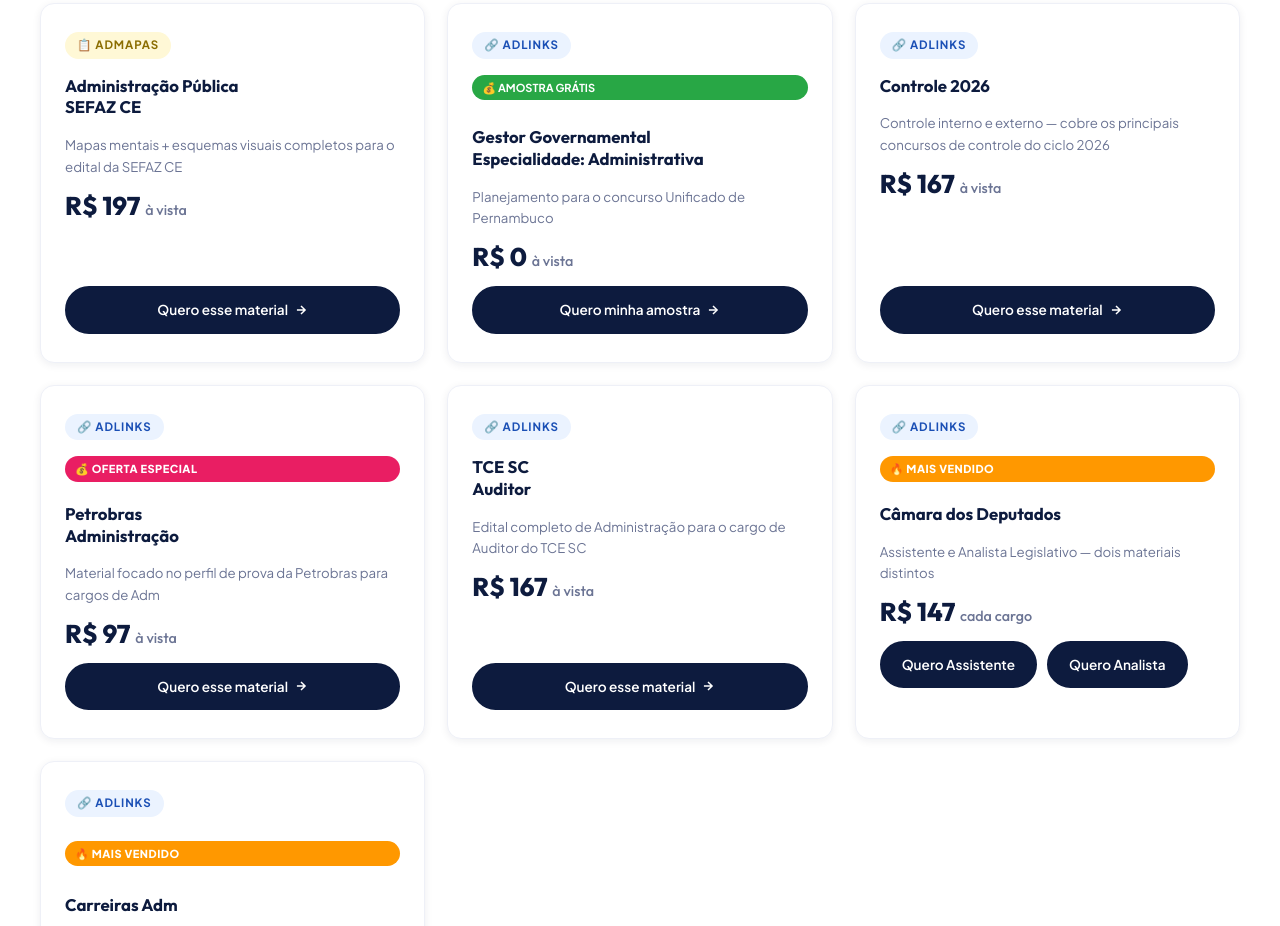
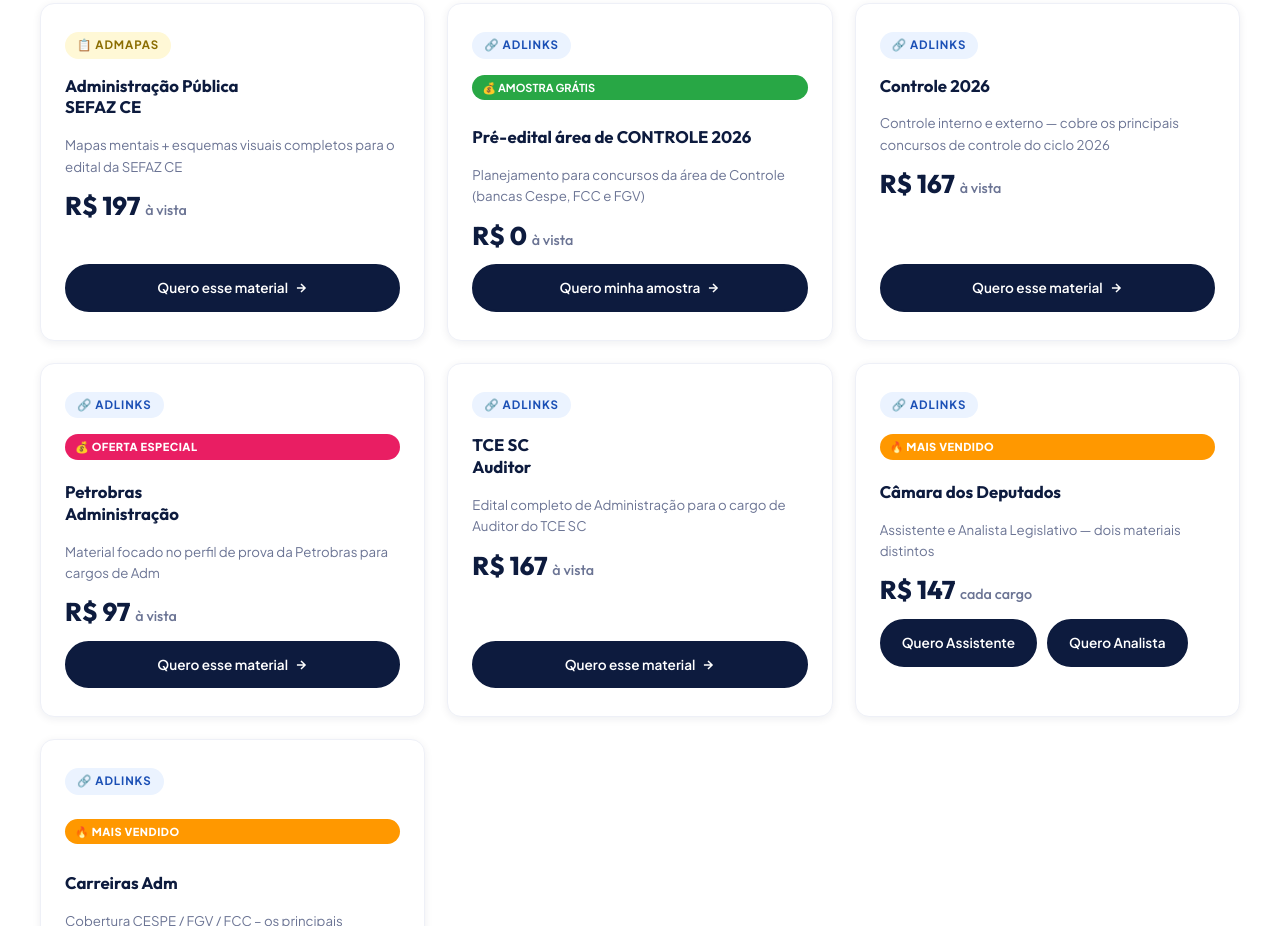
Before and after one commit to tresvezesadm-art/Primeiro-site, a plain HTML site: page index.html in a window 1280 px wide. Shown: the part 2075-3001 px from the top of the page. Drawn offline with nearby package versions, Linux system fonts and the light colour scheme.

Commit message:
Update index.html

```diff
--- a/index.html
+++ b/index.html
@@ -657,8 +657,8 @@
             <div style="background: #28a745; color: white; padding: 4px 10px; border-radius: 50px; font-size: 11px; font-weight: 700; margin-bottom: 10px; display: inline-block;">
                 💰 AMOSTRA GRÁTIS
             </div>
-            <div class="product-name">Gestor Governamental <br>Especialidade: Administrativa</div>
-            <p class="product-scope">Planejamento para o concurso Unificado de Pernambuco</p>
+            <div class="product-name">Pré-edital área de CONTROLE 2026</div>
+            <p class="product-scope">Planejamento para concursos da área de Controle (bancas Cespe, FCC e FGV) </p>
             <div class="product-price">R$ 0 <span>à vista</span></div>
             <a href="https://chk.eduzz.com/40Q3K2AJ0B" class="btn-catalog" target="_blank">
                 Quero minha amostra
```
